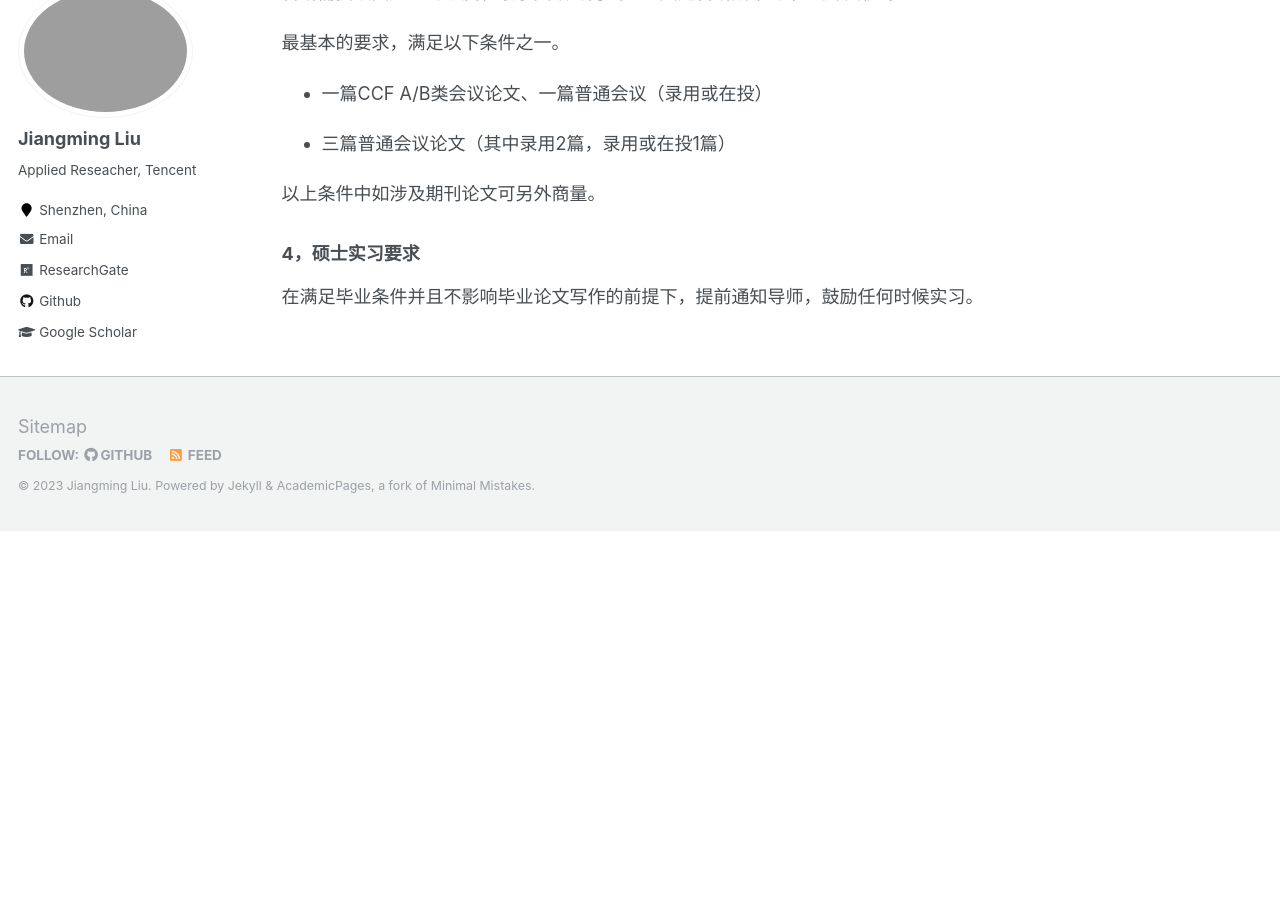
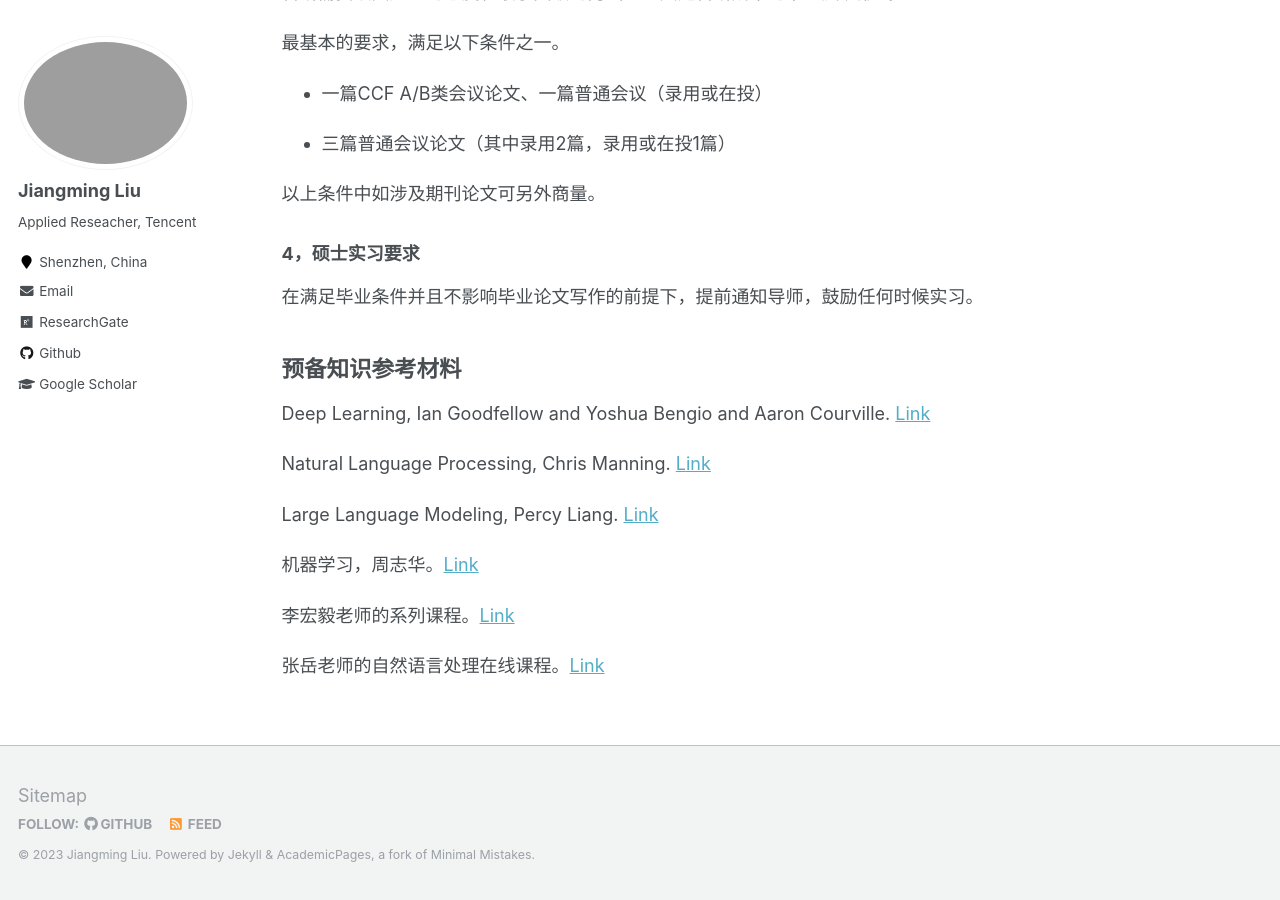
Before and after one commit to LeonCrashCode/LeonCrashCode.github.io, a Jekyll site: the page built from _pages/group_zh.md, in a window 1280 px wide and 900 px high, scrolled down 2129 px. Built offline with Jekyll 4.4.1, drawn with Linux system fonts in a browser that asks for light colours; before the commit the page ends 2660 px from its top, so only the background shows below that.

Commit message:
Update group_zh.md

```diff
--- a/_pages/group_zh.md
+++ b/_pages/group_zh.md
@@ -96,3 +96,17 @@ redirect_from:
 ### 4，硕士实习要求
 
 在满足毕业条件并且不影响毕业论文写作的前提下，提前通知导师，鼓励任何时候实习。
+
+## 预备知识参考材料
+
+Deep Learning, Ian Goodfellow and Yoshua Bengio and Aaron Courville. [Link](https://www.deeplearningbook.org/)
+
+Natural Language Processing, Chris Manning. [Link](https://web.stanford.edu/class/cs224n/)
+
+Large Language Modeling, Percy Liang. [Link](https://stanford-cs324.github.io/winter2022/)
+
+机器学习，周志华。[Link](https://cs.nju.edu.cn/zhouzh/zhouzh.files/publication/MLbook2016.htm)
+
+李宏毅老师的系列课程。[Link](https://speech.ee.ntu.edu.tw/~tlkagk/talk.html)
+
+张岳老师的自然语言处理在线课程。[Link](https://www.bilibili.com/video/BV1r3411q74d/)
```
